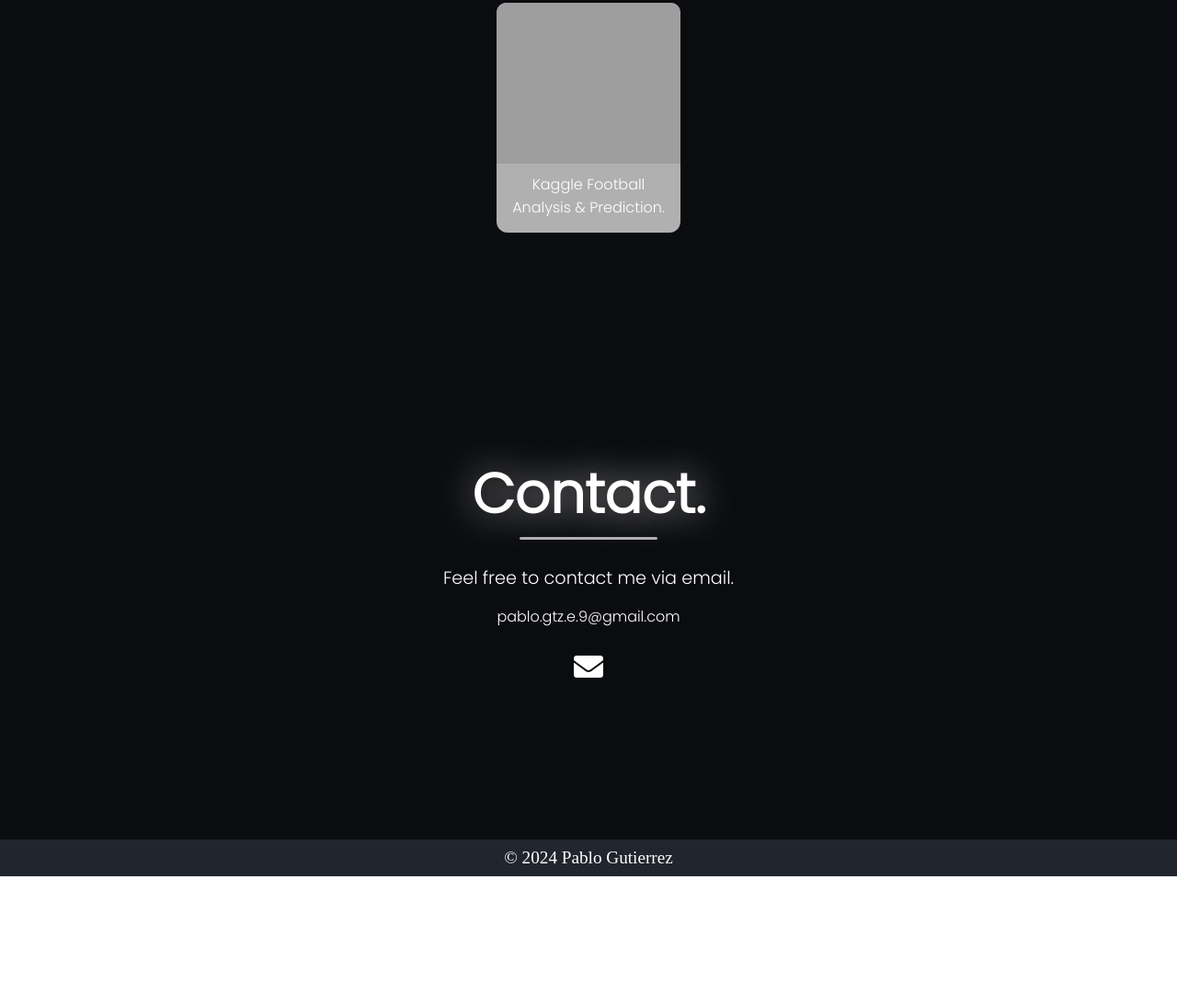
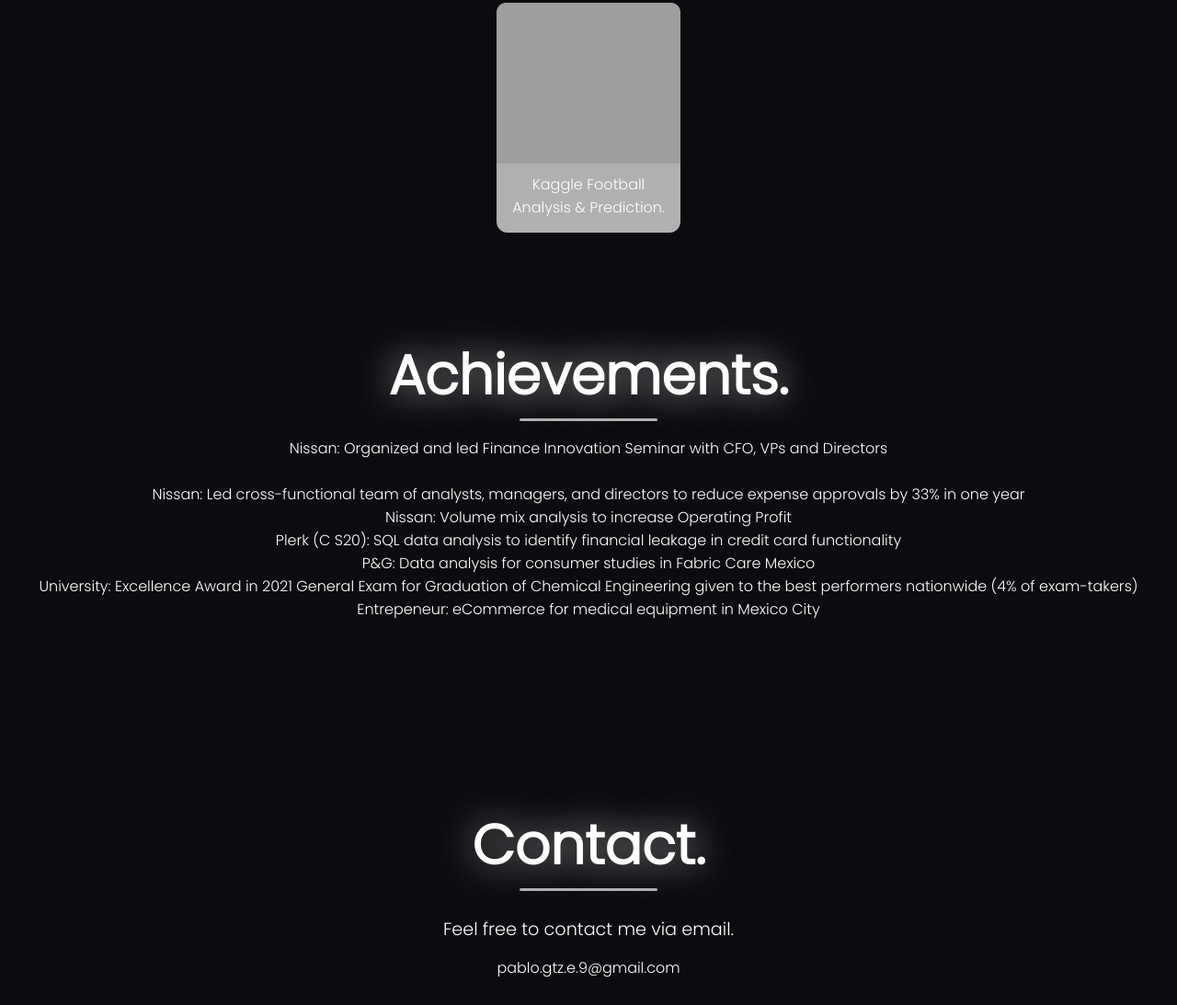
Before and after one commit to pablo-gutierrez-elizondo/portfolio.github.io, a plain HTML site: page index.html in a window 1280 px wide. Shown: the part 1748-2841 px from the top of the page at 92% size. Before the commit the page ends 2701 px from the top, so only its background shows below. Drawn offline with nearby package versions, Linux system fonts and the light colour scheme; grey boxes are pictures that could not be loaded; a script that the page names is missing.

Commit message:
Update index.html

```diff
--- a/index.html
+++ b/index.html
@@ -126,6 +126,18 @@
 		  </div>
 	  </div>
 
+	  <!--──────────────Professional Achievements────────────────-->
+	  <div id="achievements">
+		 <h3>Achievements.<hr></h3>
+			<p2>Nissan: Organized and led Finance Innovation Seminar with CFO, VPs and Directors<br><br></p2>
+			<p2>Nissan: Led cross-functional team of analysts, managers, and directors to reduce expense approvals by 33% in one year<br></p2>
+			<p2>Nissan: Volume mix analysis to increase Operating Profit<br></p2>
+			<p2>Plerk (C S20): SQL data analysis to identify financial leakage in credit card functionality<br></p2>
+			<p2>P&G: Data analysis for consumer studies in Fabric Care Mexico<br></p2>
+			<p2>University: Excellence Award in 2021 General Exam for Graduation of Chemical Engineering given to the best performers nationwide  (4% of exam-takers) <br></p2>
+			<p2>Entrepeneur: eCommerce for medical equipment in Mexico City</p2>
+		</div>
+
 		<!--──────────────Contact────────────────-->
 	  <div id="contact">
 		  <!--────social media links─────-->
```
